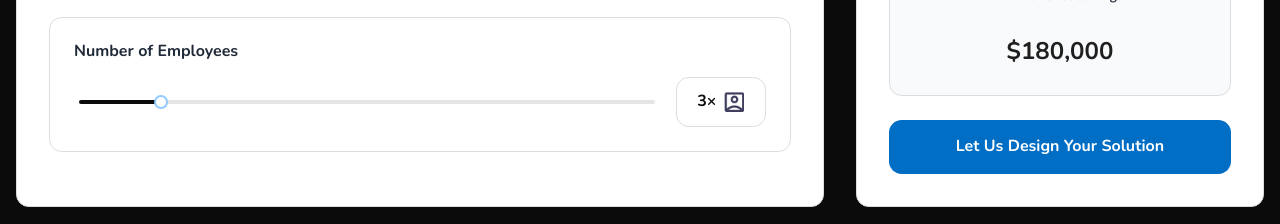
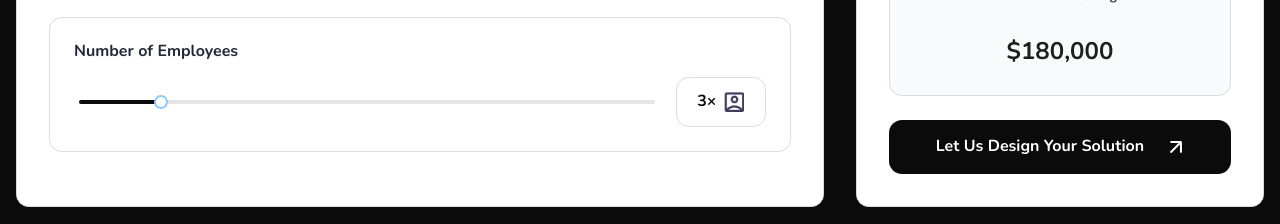
Before and after one commit to anonfaded/dotwebv3, a Next.js app: page / in a window 1280 px wide. Shown: the part 2860-3084 px from the top of the page. Built offline with nearby package versions, Linux system fonts and the light colour scheme.

Commit message:
replace button with link component for improved navigation and styling

```diff
--- a/src/components/sections/CalculatorSection.tsx
+++ b/src/components/sections/CalculatorSection.tsx
@@ -3,6 +3,7 @@
 import { useState, useEffect, useCallback } from 'react';
 import { Input, Slider, Button, Typography } from 'antd';
 import Image from 'next/image';
+import Link from 'next/link';
 
 const { Title, Text } = Typography;
 
@@ -212,14 +213,19 @@ export default function CalculatorSection() {
             </div>
 
             <div className="mt-6">
-              <Button
-                type="primary"
-                className="w-full h-[54px] rounded-[12.65px] bg-[#016EC6] hover:bg-[#016EC6]/90 flex items-center justify-center shadow-none border-none"
+            <Link
+                href="#"
+                className="group  bg-[#0B0B0B] text-white px-6 lg:px-[40.89px] py-4 lg:py-[20.44px] rounded-[13.01px] hover:opacity-90 transition-all duration-300 hover:scale-[1.02] flex items-center justify-center shadow-none border-none w-full h-[54px]"
               >
-                <span className="font-nunito text-[16px] font-bold text-white">
-                  Let Us Design Your Solution
-                </span>
-              </Button>
+                <span className="font-nunito text-[16px] font-bold text-white">Let Us Design Your Solution</span>
+                <svg
+                  className="ml-4 lg:ml-6 w-4 h-4 transform -rotate-45 transition-transform duration-300 group-hover:rotate-0"
+                  viewBox="0 0 16 16"
+                  fill="none"
+                >
+                  <path d="M1 8H15M15 8L8 1M15 8L8 15" stroke="currentColor" strokeWidth="2" strokeLinecap="round" strokeLinejoin="round"/>
+                </svg>
+              </Link>
             </div>
           </div>
         </div>
```
